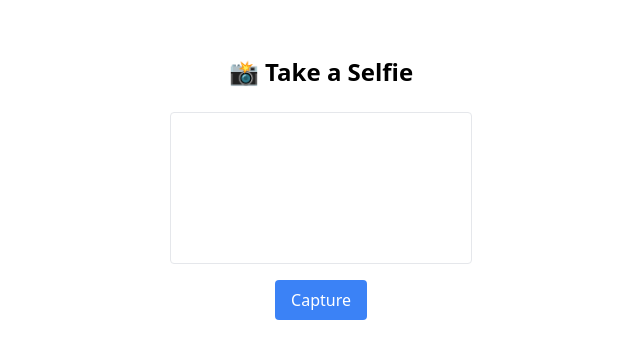
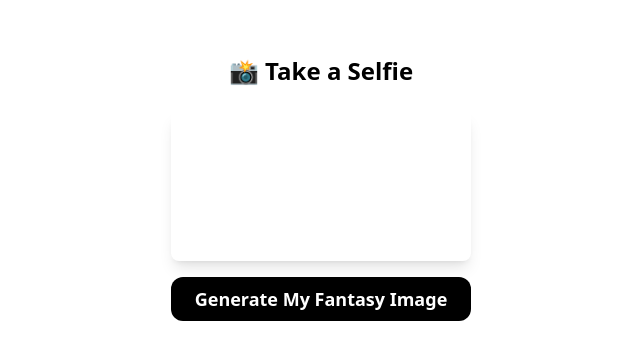
Before and after one commit to saifkazi25/IT129, a Next.js app: page /selfie in a window 1280 px wide. Shown: the part 212-572 px from the top of the page, without its empty margins (319-959 px from the left). Built offline with nearby package versions, Linux system fonts and the light colour scheme; no server answers.

Commit message:
Update page.tsx

```diff
--- a/app/selfie/page.tsx
+++ b/app/selfie/page.tsx
@@ -1,17 +1,18 @@
-'use client';
+import dynamic from "next/dynamic";
+import { Suspense } from "react";
 
-import WebcamCapture from '@/components/WebcamCapture';
+// Dynamically import the webcam component (client-side only)
+const WebcamCapture = dynamic(() => import("@/components/CustomWebcam"), {
+  ssr: false,
+});
 
 export default function SelfiePage() {
-  const handleCapture = (image: string) => {
-    console.log('Captured image:', image);
-    // You can handle the image here if needed
-  };
-
   return (
     <main className="flex min-h-screen flex-col items-center justify-center bg-white text-black p-4">
       <h1 className="text-2xl font-bold mb-6">📸 Take a Selfie</h1>
-      <WebcamCapture onCapture={handleCapture} />
+      <Suspense fallback={<p>Loading camera...</p>}>
+        <WebcamCapture />
+      </Suspense>
     </main>
   );
 }
```
